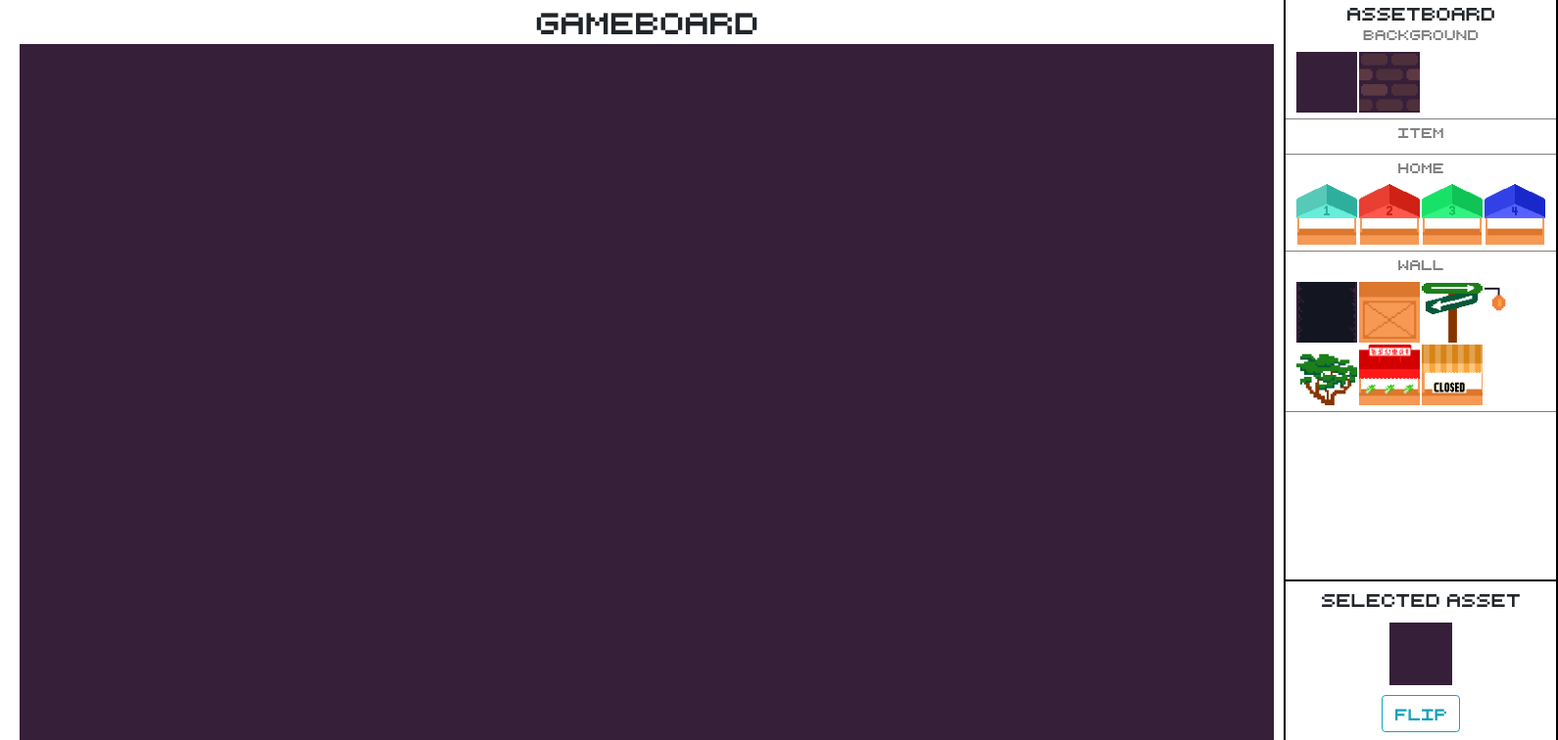
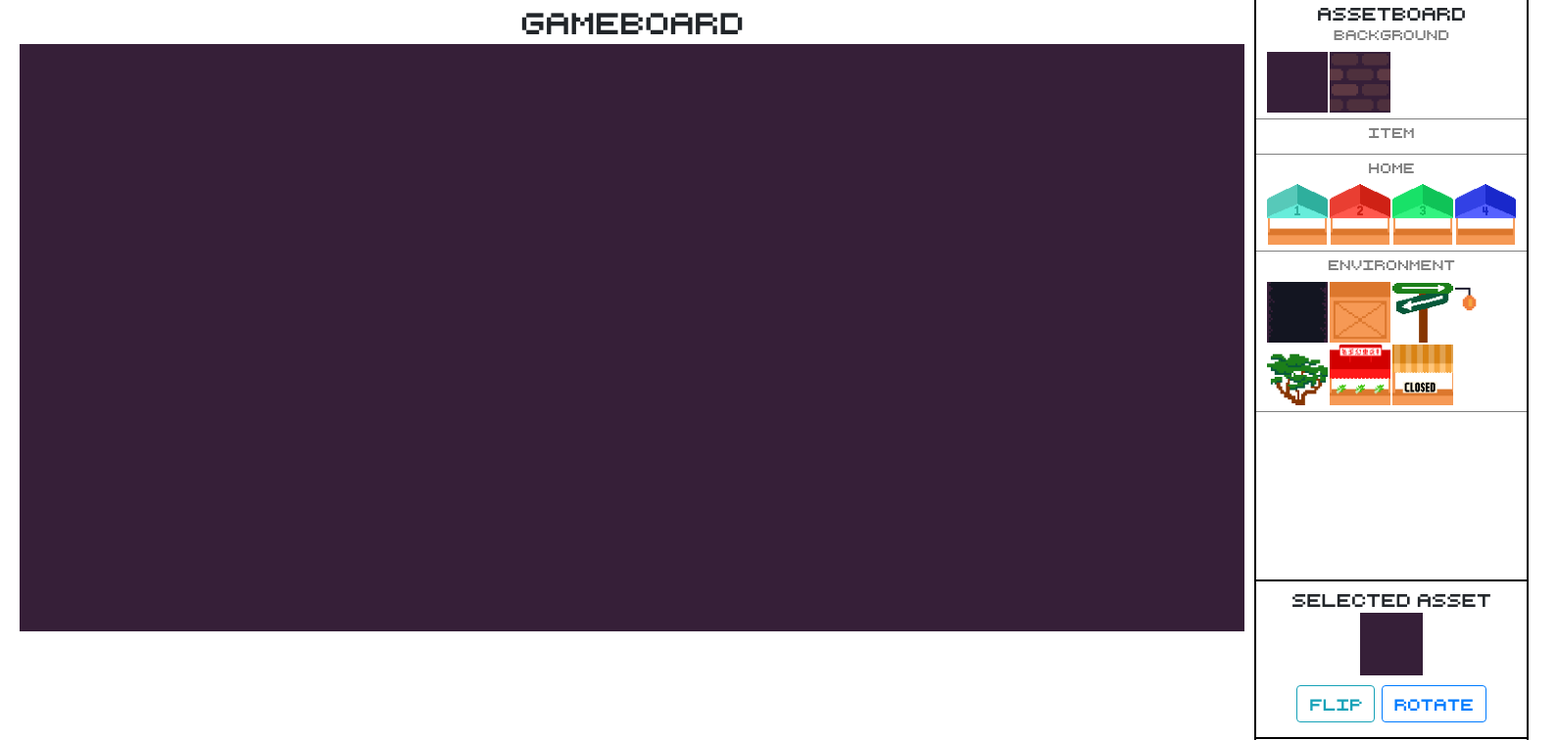
Before and after one commit to yuna878/night-bite-level-editor, a React (Create React App) app: page / in a window 1280 px wide. Shown: the top 756 px of the page at 98% size, 1590 px wide, since content can reach past the window. Built offline with nearby package versions, Linux system fonts and the light colour scheme.

Commit message:
Change board dimenstion & Add asset rotation

```diff
--- a/src/App.css
+++ b/src/App.css
@@ -41,7 +41,8 @@
 }
 
 .SelectedAssetImg {
-  margin-top: 10px;
+  width: 64px;
+  height: 64px;
 }
 
 .SelectedAsset,
@@ -60,8 +61,15 @@
   padding-right: 10px;
 }
 
+.GameBoard-square {
+  width: 50px;
+  height: 50px;
+}
+
 .AssetBoard-square {
   border: 1px solid white;
+  width: 64px;
+  height: 64px;
 }
 
 .AssetBoard-category {
@@ -77,8 +85,8 @@ Button {
 }
 
 img {
-  width: 64px;
-  height: 64px;
+  width: inherit;
+  height: inherit;
 }
 
 h3 {
--- a/src/App.js
+++ b/src/App.js
@@ -12,17 +12,19 @@ class App extends React.Component {
   constructor(props) {
     super(props);
     this.state = {
-      boardRows: 14,
-      boardCols: 20,
+      boardRows: 12,
+      boardCols: 25,
       board: [],
       selectedAsset: 'background/ground_64.png',
       selectedAssetIsBackground: true,
       selectedAssetFlipStatus: 1, // 1: normal ; -1: flipped horizontally
+      selectedAssetRotateStatus: 0, // Degrees
       assetBoardBackground: [],
       assetBoardItem: [],
       assetBoardHome: [],
       assetBoardWall: [],
       flipAssetIndicator: [],
+      rotateAssetIndicator: [],
     };
   }
 
@@ -57,17 +59,21 @@ class App extends React.Component {
     const { boardRows, boardCols, selectedAsset } = this.state;
     let board = [];
     let flipAssetIndicator = [];
+    let rotateAssetIndicator = [];
     for (let i = 0; i < boardRows; i++) {
       let newRow = [];
       let newFlipRow = [];
+      let newRotateRow = [];
       for (let j = 0; j < boardCols; j++) {
         newRow.push([selectedAsset]);
-        newFlipRow.push(1);
+        newFlipRow.push([1]);
+        newRotateRow.push([0]);
       }
       board.push(newRow);
       flipAssetIndicator.push(newFlipRow);
+      rotateAssetIndicator.push(newRotateRow);
     }
-    this.setState({ board, flipAssetIndicator });
+    this.setState({ board, flipAssetIndicator, rotateAssetIndicator });
   }
 
   // Change selected square in game board to display selected asset
@@ -77,35 +83,48 @@ class App extends React.Component {
       selectedAsset,
       selectedAssetIsBackground,
       selectedAssetFlipStatus,
+      selectedAssetRotateStatus,
       flipAssetIndicator,
+      rotateAssetIndicator,
     } = this.state;
     if (selectedAssetIsBackground) {
       board[rowInd][colInd] = [selectedAsset];
+      flipAssetIndicator[rowInd][colInd] = selectedAssetFlipStatus;
+      rotateAssetIndicator[rowInd][colInd] = selectedAssetRotateStatus;
     } else {
       if (board[rowInd][colInd].length !== 1) {
         board[rowInd][colInd].pop();
+        flipAssetIndicator[rowInd][colInd].pop();
+        rotateAssetIndicator[rowInd][colInd].pop();
       }
       board[rowInd][colInd].push(selectedAsset);
+      flipAssetIndicator[rowInd][colInd].push(selectedAssetFlipStatus);
+      rotateAssetIndicator[rowInd][colInd].push(selectedAssetRotateStatus);
     }
-    flipAssetIndicator[rowInd][colInd] = selectedAssetFlipStatus;
-    this.setState({ board, flipAssetIndicator });
+    this.setState({ board, flipAssetIndicator, rotateAssetIndicator });
   }
 
   // Helper to render game board's individual rows
   renderGameRow(row, rowInd) {
-    const { flipAssetIndicator } = this.state;
+    const { flipAssetIndicator, rotateAssetIndicator } = this.state;
     return row.map((path, colInd) => {
+      // Background tile only
       if (path.length === 1) {
         return (
+          <div className="GameBoard-square">
             <img
-            className="GameBoard-square"
               row={rowInd}
               col={colInd}
               src={require(`./assets/${path[0]}`)}
+              style={{
+                transform: `scaleX(${flipAssetIndicator[rowInd][colInd][0]}) rotate(${rotateAssetIndicator[rowInd][colInd][0]})`,
+              }}
               onClick={() => this.handleGameSquareClick(rowInd, colInd)}
             />
+          </div>
         );
       }
+      // Background + overlay
       return (
         <div className="GameBoard-square">
           <img
@@ -113,6 +132,9 @@ class App extends React.Component {
             row={rowInd}
             col={colInd}
             src={require(`./assets/${path[0]}`)}
+            style={{
+              transform: `scaleX(${flipAssetIndicator[rowInd][colInd][0]}) rotate(${rotateAssetIndicator[rowInd][colInd][0]}deg)`,
+            }}
             onClick={() => this.handleGameSquareClick(rowInd, colInd)}
           />
           <img
@@ -120,7 +142,9 @@ class App extends React.Component {
             row={rowInd}
             col={colInd}
             src={require(`./assets/${path[1]}`)}
-            style={{ transform: `scaleX(${flipAssetIndicator[rowInd][colInd]})` }}
+            style={{
+              transform: `scaleX(${flipAssetIndicator[rowInd][colInd][1]}) rotate(${rotateAssetIndicator[rowInd][colInd][1]}deg)`,
+            }}
             onClick={() => this.handleGameSquareClick(rowInd, colInd)}
           />
         </div>
@@ -145,7 +169,12 @@ class App extends React.Component {
     } else {
       selectedAssetIsBackground = false;
     }
-    this.setState({ selectedAsset, selectedAssetIsBackground });
+    this.setState({
+      selectedAsset,
+      selectedAssetIsBackground,
+      selectedAssetFlipStatus: 1,
+      selectedAssetRotateStatus: 0,
+    });
   }
 
   // Helper to render asset board's individual rows
@@ -173,20 +202,33 @@ class App extends React.Component {
     );
   }
 
+  // Helper to render selected asset
+  renderSelectedAsset() {
+    const { selectedAsset, selectedAssetFlipStatus, selectedAssetRotateStatus } = this.state;
+    return (
+      <img
+        className="SelectedAssetImg"
+        style={{
+          transform: `scaleX(${selectedAssetFlipStatus}) rotate(${selectedAssetRotateStatus}deg)`,
+        }}
+        src={require(`./assets/${selectedAsset}`)}
+      />
+    );
+  }
+
   flipAsset() {
     const { selectedAssetFlipStatus } = this.state;
     this.setState({ selectedAssetFlipStatus: -selectedAssetFlipStatus });
   }
 
+  rotateAsset() {
+    let { selectedAssetRotateStatus } = this.state;
+    selectedAssetRotateStatus += 90 % 360; // Rotate 90 degrees clockwise
+    this.setState({ selectedAssetRotateStatus });
+  }
+
   render() {
-    const {
-      selectedAsset,
-      selectedAssetFlipStatus,
-      assetBoardBackground,
-      assetBoardItem,
-      assetBoardHome,
-      assetBoardWall,
-    } = this.state;
+    const { assetBoardBackground, assetBoardItem, assetBoardHome, assetBoardWall } = this.state;
     return (
       <div className="App">
         <div className="GameBoard">
@@ -200,21 +242,20 @@ class App extends React.Component {
               {this.renderAssetBoard(assetBoardBackground, 'Background')}
               {this.renderAssetBoard(assetBoardItem, 'Item')}
               {this.renderAssetBoard(assetBoardHome, 'Home')}
-              {this.renderAssetBoard(assetBoardWall, 'Wall')}
+              {this.renderAssetBoard(assetBoardWall, 'Environment')}
             </div>
           </div>
 
           <div className="SelectedAsset">
             <h>SELECTED ASSET</h>
             <br />
-            <img
-              className="SelectedAssetImg"
-              style={{ transform: `scaleX(${selectedAssetFlipStatus})` }}
-              src={require(`./assets/${selectedAsset}`)}
-            />
+            {this.renderSelectedAsset()}
             <br />
             <Button outline color="info" type="button" onClick={() => this.flipAsset()}>
               Flip
+            </Button>{' '}
+            <Button outline color="primary" type="button" onClick={() => this.rotateAsset()}>
+              Rotate
             </Button>
           </div>
 
--- a/src/tiles.js
+++ b/src/tiles.js
@@ -1,23 +1,32 @@
+const TILE_TYPE = {
+  GROUND: 'ground',
+  WALL: 'wall',
+  HOLE: 'hole',
+  TEAM: 'team',
+  ITEM: 'item',
+};
+
 const BACKGROUND_TILES = {
-  'background/ground_64.png': { overlay: false },
-  'background/groundbrick_64.png': { overlay: false },
+  'background/ground_64.png': { type: TILE_TYPE.GROUND, size: 1 },
+  'background/groundbrick_64.png': { type: TILE_TYPE.GROUND, size: 1 },
 };
-const ITEM_TILES = []; // TODO fill in
+
+const ITEM_TILES = {};
 
 const HOME_TILES = {
-  'environment/StallHome1_64.png': { overlay: true },
-  'environment/StallHome2_64.png': { overlay: true },
-  'environment/StallHome3_64.png': { overlay: true },
-  'environment/StallHome4_64.png': { overlay: true },
+  'environment/StallHome1_64.png': { type: TILE_TYPE.TEAM, size: 2 },
+  'environment/StallHome2_64.png': { type: TILE_TYPE.TEAM, size: 2 },
+  'environment/StallHome3_64.png': { type: TILE_TYPE.TEAM, size: 2 },
+  'environment/StallHome4_64.png': { type: TILE_TYPE.TEAM, size: 2 },
 };
 const WALL_TILES = {
-  'background/hole3_64.png': { overlay: false },
-  'environment/Box_64.png': { overlay: false },
-  'environment/DirectionsSign_64.png': { overlay: true },
-  'environment/HangingLantern_64.png': { overlay: true },
-  'environment/Shrub_64.png': { overlay: true },
-  'environment/StallItem1_64.png': { overlay: true },
-  'environment/StallOther1_64.png': { overlay: true },
+  'background/hole3_64.png': { type: TILE_TYPE.HOLE, size: 1 },
+  'environment/Box_64.png': { type: TILE_TYPE.WALL, size: 1 },
+  'environment/DirectionsSign_64.png': { type: TILE_TYPE.WALL, size: 1 },
+  'environment/HangingLantern_64.png': { type: TILE_TYPE.WALL, size: 1 },
+  'environment/Shrub_64.png': { type: TILE_TYPE.WALL, size: 1 },
+  'environment/StallItem1_64.png': { type: TILE_TYPE.WALL, size: 2 },
+  'environment/StallOther1_64.png': { type: TILE_TYPE.WALL, size: 2 },
 };
 
-export { BACKGROUND_TILES, ITEM_TILES, HOME_TILES, WALL_TILES };
+export { BACKGROUND_TILES, ITEM_TILES, HOME_TILES, WALL_TILES, TILE_TYPE };
```
Lines whose indentation alone changed are shown as unchanged.
